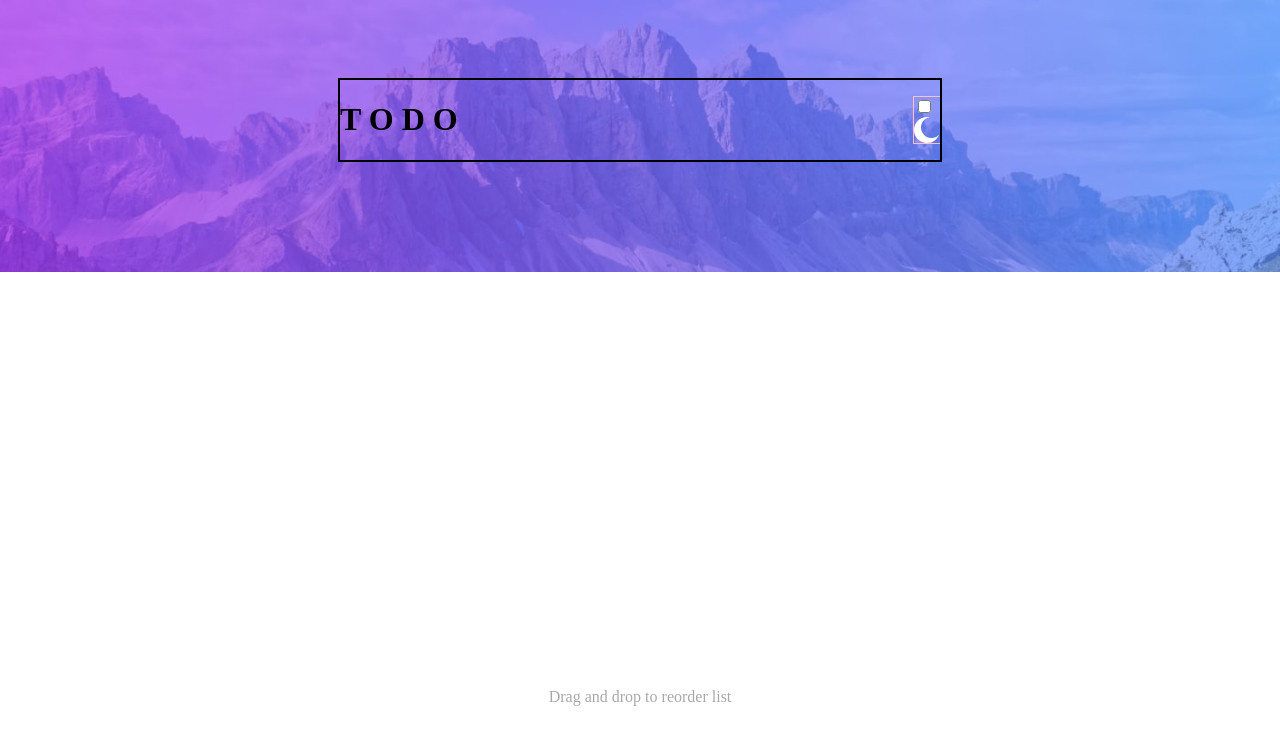
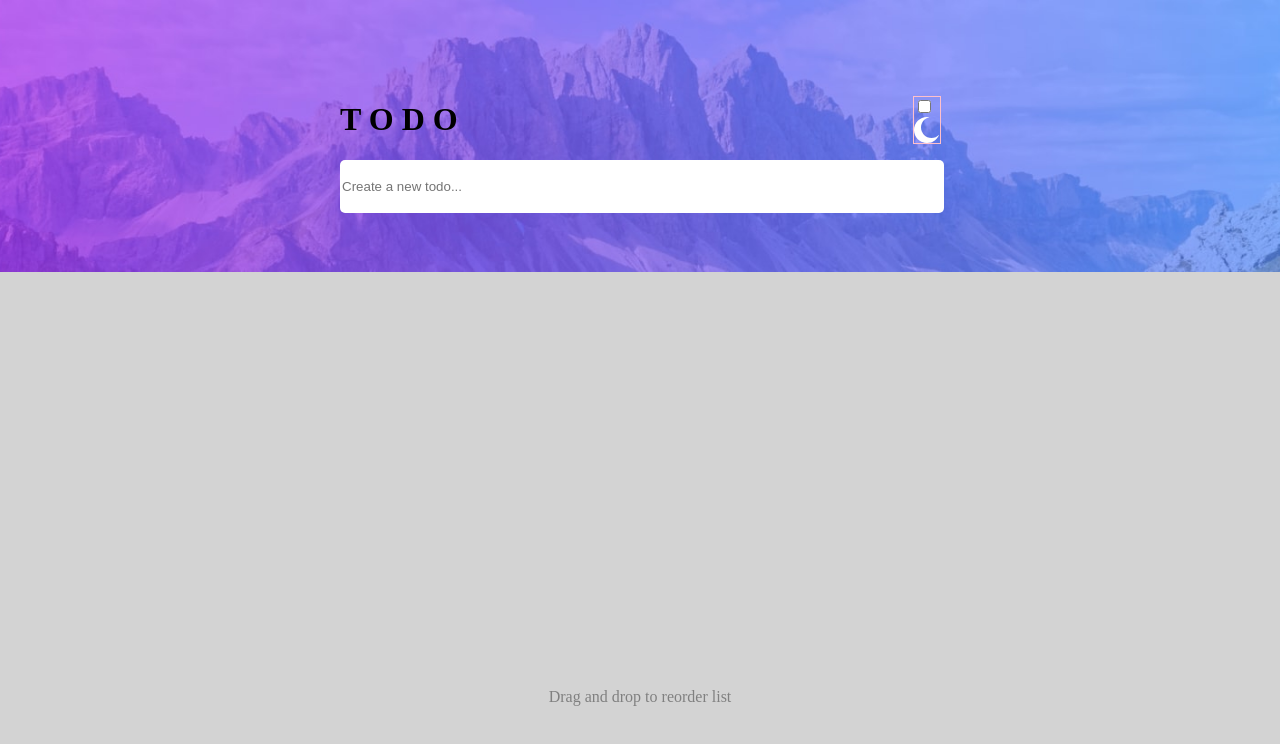
Before and after one commit to JJWallis/todo-app, a React (Create React App) app: page / in a window 1280 px wide. Shown: the top 744 px of the page. Built offline with nearby package versions, Linux system fonts and the light colour scheme.

Commit message:
Styles up to TODO list

```diff
--- a/src/components/Footer.tsx
+++ b/src/components/Footer.tsx
@@ -3,7 +3,8 @@ import styled from 'styled-components'
 
 const StyledFooter = styled.footer`
    min-height: 7rem;
-   color: darkgrey;
+   color: grey;
+   background: lightgrey;
    text-align: center;
 `
 
--- a/src/components/Main.tsx
+++ b/src/components/Main.tsx
@@ -1,15 +1,16 @@
 import React from 'react'
 import styled from 'styled-components'
 import TodoHeader from './TodoHeader'
+import TodoInput from './TodoInput'
 
 const StyledMain = styled.main`
    flex-grow: 1;
+   background: lightgrey;
 `
 
 const StyledTodoWrapper = styled.div`
    width: 90%;
    max-width: 600px;
-   outline: 2px solid black;
    position: absolute;
    top: 10%;
    left: 50%;
@@ -20,6 +21,7 @@ const Main: React.FC = () => (
    <StyledMain>
       <StyledTodoWrapper>
          <TodoHeader />
+         <TodoInput />
       </StyledTodoWrapper>
    </StyledMain>
 )
--- /dev/null
+++ b/src/components/TodoInput.tsx
@@ -0,0 +1,16 @@
+import React from 'react'
+import styled from 'styled-components'
+
+const Input = styled.input`
+   width: 100%;
+   border-radius: 5px;
+   padding-block: 1.2rem;
+   outline: none;
+   border: none;
+`
+
+const TodoInput: React.FC = () => {
+   return <Input type="text" placeholder="Create a new todo..." />
+}
+
+export default TodoInput
```
